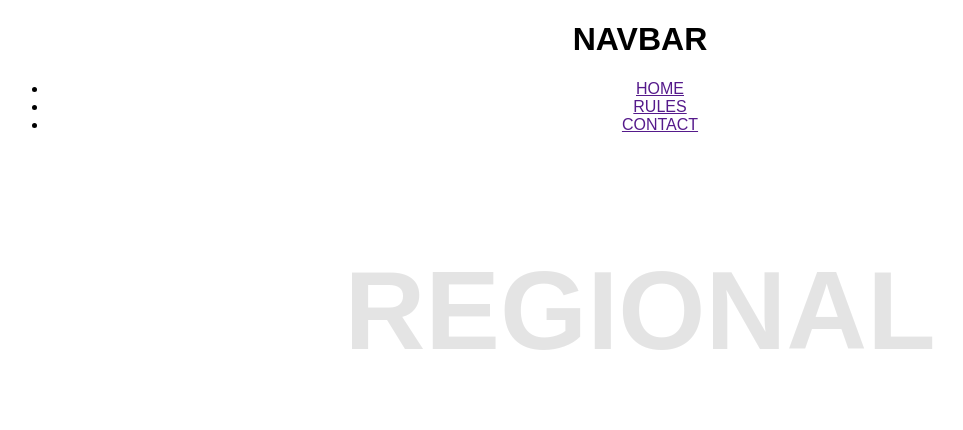
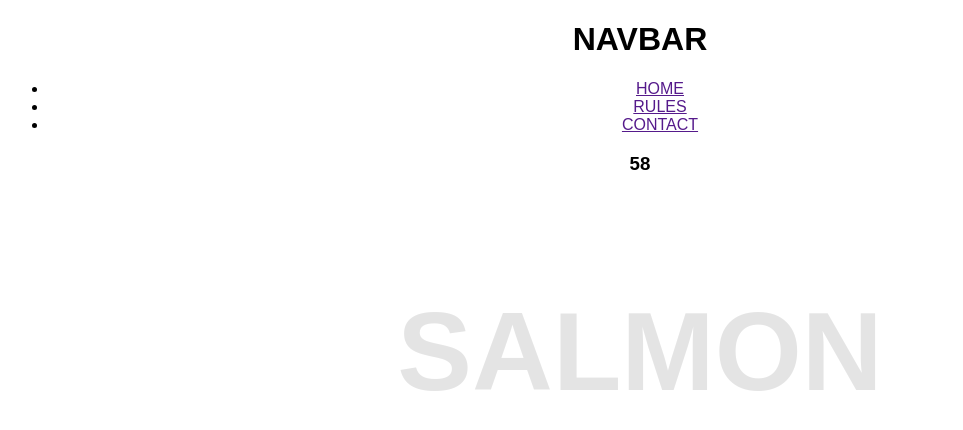
Before and after one commit to Ellezique/Arcade-Secretary-as-deployed, a React (Create React App) app: page / in a window 1280 px wide. Both pictures are taken after a click on the button "Play". Shown: the top 430 px of the page, without its empty margins (0-963 px from the left). Built offline with nearby package versions, Linux system fonts and the light colour scheme.

Commit message:
adding game timer

```diff
--- a/src/Components/GameTimer.js
+++ b/src/Components/GameTimer.js
@@ -0,0 +1,5 @@
+export default function GameTimer(props){
+    return(
+        <h3>{props.gameTimer}</h3>
+    )
+}
--- a/src/Pages/Home.js
+++ b/src/Pages/Home.js
@@ -3,7 +3,7 @@ import { useState, useEffect, useRef} from "react"
 import generate from '../Util/WordList'
 import Start from '../Components/Start'
 import Intro from '../Components/Intro'
-
+import GameTimer from '../Components/GameTimer'
 
 const Home = () => {
     const initialWordCount=50
@@ -16,6 +16,9 @@ const Home = () => {
 
     const [completed, setCompleted] = useState("")  // letters of the currentWord typed so far by the user
 
+    const initialTimer=60
+    const [gameTimer, setGameTimer] = useState(initialTimer)
+
     function onKeyPress(e){
         const typedChar=String.fromCharCode(e.keyCode)
         setCompleted(completed => `${completed}${typedChar}`)
@@ -24,8 +27,16 @@ const Home = () => {
         window.addEventListener("keypress", onKeyPress)
         return ()=> window.removeEventListener("keypress", onKeyPress);
     },[])
+
+    function resetGame(){
+       //set score and accuracy here
+        setCompleted("")
+        setCurrentWord(initialCurrentWord)
+      }
     useEffect(()=>{
-        console.log(gameStart)
+        if(gameStart==="start"){
+            resetGame()
+          }
       },[gameStart])
 
     function getNextWord(){
@@ -52,16 +63,36 @@ const Home = () => {
             }}
       },[completed])
 
+      useEffect(()=>{
+        // if game timer changed to "start", begin the count down
+        if(gameStart==="start"){
+          let myInterval=setInterval(() => {
+            if(gameTimer>0){
+             // console.log("game timer",gameTimer)
+              setGameTimer(gameTimer - 1)
+            }
+            else{ //if the timer finished clear the interval, to stop it from counting down
+              clearInterval(myInterval)
+              setGameStart("finish")
+              setGameTimer(initialTimer)
+            }
+            return clearInterval(myInterval)  //to clear interval when App component unmount
+            }, 1000)
+        }
+      },[gameStart,gameTimer])
+
 
 
     return (
         <div>
             {!gameStart && <Intro setGameStart={setGameStart}/>}
             {gameStart==="start" && <>
+            <GameTimer gameTimer={gameTimer}/>
             <Start original={currentWord} completed={completed.toLowerCase()} />
             {/* <Input />
             <Score/> */}
             </>}
+
 
        </div>
 
```
